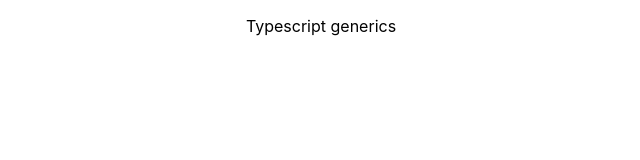
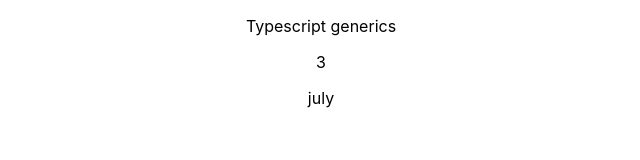
Before and after one commit to NidhitheCoder/advanced-react, a React (Create React App) app in the folder typescript-generics/: page / in a window 1280 px wide. Shown: the top 160 px of the page, without its empty margins (319-959 px from the left). Built offline with nearby package versions, Linux system fonts and the light colour scheme.

Commit message:
feat: Add generics with some example

```diff
--- a/typescript-generics/src/App.tsx
+++ b/typescript-generics/src/App.tsx
@@ -1,11 +1,17 @@
 import React from 'react';
-import logo from './logo.svg';
 import './App.css';
+import { last } from './generics';
 
 function App() {
+
+const l = last([1,2,3]);
+const l2 = last(['hi', 'hello', 'july']);
+// const l2 = last<string>(['hi', 'hello', 'july']); // You can specifically say what type is using in this generics
   return (
     <div className="App">
      <p>Typescript generics</p>
+     <p>{l}</p>
+     <p>{l2}</p>
     </div>
   );
 }
--- a/typescript-generics/src/generics.ts
+++ b/typescript-generics/src/generics.ts
@@ -1,5 +1,18 @@
-// type numArray = Array[string]
+// type numArray = Array<string>
 
-const addUID = (obj: object) => {
-let uid = Math.floor(Math.random() * 100)
+// export const addUID = (obj: object) => {
+// let uid = Math.floor(Math.random() * 100)
+// }
+
+// // The function is not good is using different data types or it is not allows to run different data types(Without any).
+// export const last = (arr: Array<number>) => {
+//   return arr[arr.length - 1];
+// };
+
+
+export const last = <T>(arr: T[]) => {
+  return arr[arr.length-1];
 }
+
+// export const last = <T>(arr: T[]): T => { // when we are using :T that helps to make sure the return type is T only.
+// }
```
Also changed, not shown: 1 other file (tests, documents, lock files or other folders).
